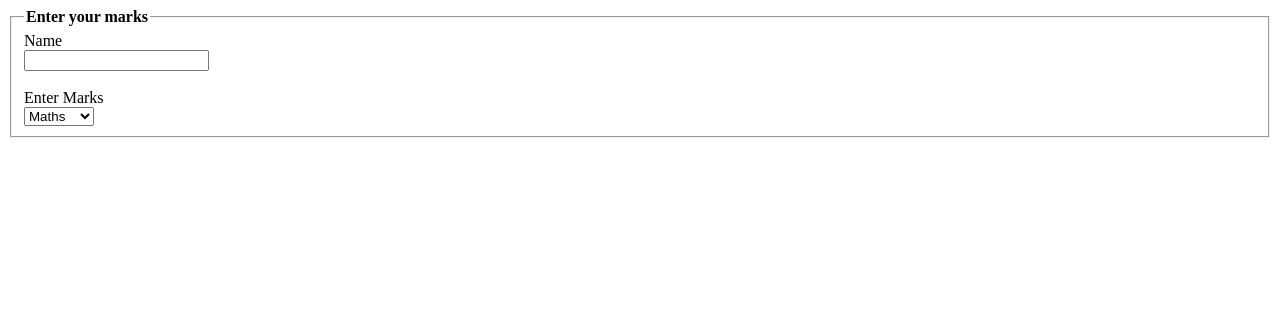
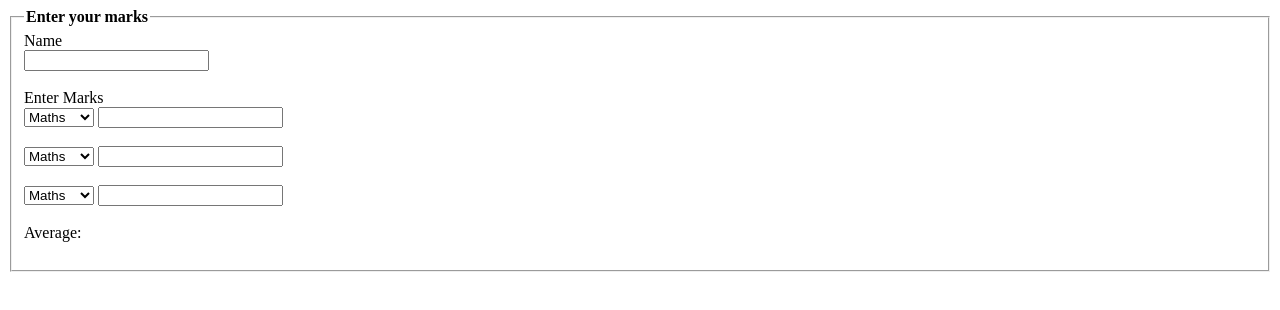
Before and after one commit to 90arm12/After-class-project, a plain HTML site: page Project 2/drop.html in a window 1280 px wide. Drawn offline with Linux system fonts and the light colour scheme.

Commit message:
hello commit

```diff
--- a/Project 2/drop.html
+++ b/Project 2/drop.html
@@ -4,6 +4,7 @@
         <title>replit</title>
     </head>
     <body>
+        <form>
         <fieldset>
             <legend><b>Enter your marks</b></legend>
             <form action="/action_page.php"
@@ -25,6 +26,31 @@
                     <option value="Science">Science</option>
 
                 </select>
+                <input type="number" id="m1" name="m1"><br><br>
+
+                <select name="Subject2" id="subject2">
+
+                    <option value="Maths">Maths</option>
+
+                    <option value="English">English</option>
+
+                    <option value="Science">Science</option>
+
+                </select>
+                <input type="number" id="m2" name="m2"><br><br>
+
+                <select name="Subject3" id="subject3">
+
+                    <option value="Maths">Maths</option>
+
+                    <option value="English">English</option>
+
+                    <option value="Science">Science</option>
+
+                </select>
+                <input type="number" id="m3" name="m3"><br><br>
+                Average:<output name="x" for="m1 m2 m3"></output><br><br>
+            </form>
         </fieldset>
     </body>
 </html>
```
